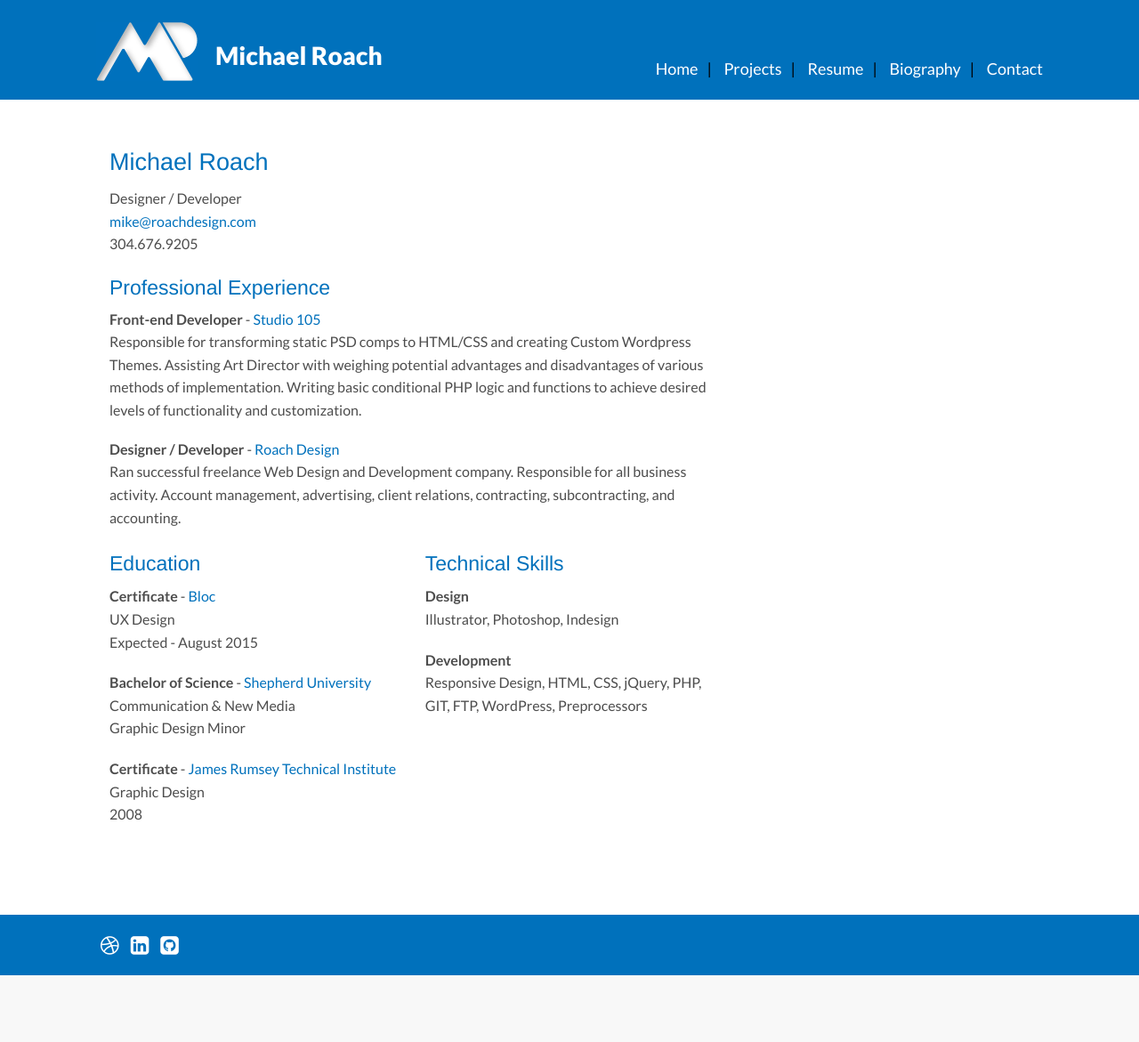
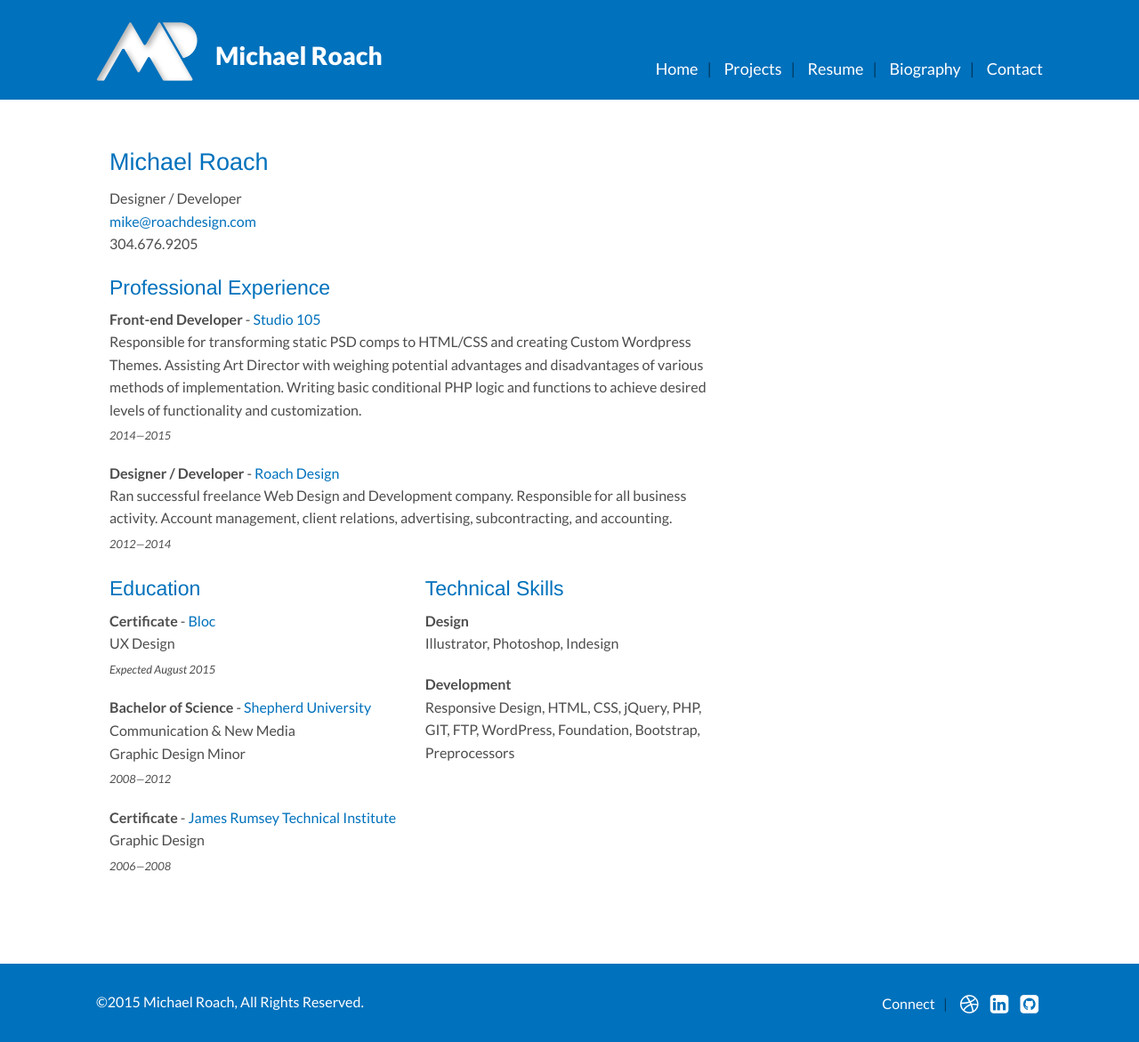
Before and after one commit to newventuredigital/portfolio, a PHP site: page /resume.php in a window 1280 px wide. Shown: the whole page at 89% size. Before the commit the page ends 1096 px from the top, so only its background shows below. Run offline with PHP 8.4, Linux system fonts and the light colour scheme; some libraries are stand-ins or nearby versions.

Commit message:
Resume, Footer, & Pipes

```diff
--- a/css/michaelroach.scss
+++ b/css/michaelroach.scss
@@ -1,5 +1,6 @@
 $blue: #0071BC;
 $dark-blue: #00558D;
+$darkest-blue: #00395E;
 $light-blue: #5DADE2;
 $light-blue-bg: #CCE3F2;
 $light-gray: #ddd;
@@ -26,7 +27,7 @@
       a {color:#fff; padding:0 $nav-space;}
       a:hover {color:$light-gray;}
     }
-    li:after {content:"|"; color:#000;}
+    li:after {content:"|"; color:$darkest-blue;}
     li:last-child:after {content:"";}
     li:last-child a {padding:0 0 0 $nav-space;}
   }
@@ -135,14 +136,19 @@
   button:hover {background:$dark-blue;}
 }
 
-footer {background:$blue; padding:15px 0; margin:80px 0 0;
-  ul.social{margin:0; padding:0;
+footer {color:#fff; background:$blue; padding:30px 0; margin:80px 0 0;
+  p {margin:0;}
+  p.inline {display:inline;}
+  ul.social{margin:0; padding:0; line-height:1px; display:inline; position:relative; bottom:-3px;
     li {list-style:none; display:inline-block; margin:0 5px;
       a {font-size:24px; color:#fff; transition: all 0.25s;}
       a:hover {color:$light-gray;}
     }
   }
 }
+
+.pipe {color:$darkest-blue;}
+.year {font-size:.8rem; display:block; margin-top:6px; font-style:italic;}
 
 .g-recaptcha iframe {position:absolute; right:50%; transform: translate(-50%,-50%); top:50%; left:50%; margin-top:4px;}
 
@@ -162,6 +168,7 @@
     }
   }
   .s-space-below {margin-bottom:30px;}
+  .s-space-below-xs {margin-bottom:10px;}
   .cf:before,
   .cf:after {content: " "; display: table;}
   .cf:after {clear: both;}
--- a/inc/footer.php
+++ b/inc/footer.php
@@ -1,10 +1,17 @@
   <footer>
-    <div class="row">
-      <ul class="social">
-        <li><a href="#"><i class="fa fa-dribbble"></i></a></li>
-        <li><a href="#"><i class="fa fa-linkedin-square"></i></a></li>
-        <li><a href="#"><i class="fa fa-github-square"></i></a></li>
-      </ul>
+    <div class="row small-uncollapse medium-collapse">
+      <div class="medium-6 columns small-only-text-center s-space-below-xs">
+        <p>&copy;<?php echo date("Y"); ?> Michael Roach, All Rights Reserved.</p>
+      </div>
+      <div class="medium-6 columns text-right small-only-text-center">
+        <p class="inline">Connect &nbsp; <span class="pipe">|</span> &nbsp;</p>
+        <ul class="social">
+          <li><a href="#"><i class="fa fa-dribbble"></i></a></li>
+          <li><a href="#"><i class="fa fa-linkedin-square"></i></a></li>
+          <li><a href="#"><i class="fa fa-github-square"></i></a></li>
+        </ul>
+      </div>
+
 
     </div>
   </footer>
@@ -14,7 +21,7 @@
 
 <script src="js/vendor/jquery.js"></script>
 <script src="js/foundation.min.js"></script>
-<script src="js/jribbble.min.js"></script>
+<?php if ($title == "Projects") { ?><script src="js/jribbble.min.js"></script><?php } ?>
 <script>
 $(document).foundation();
 
--- a/resume.php
+++ b/resume.php
@@ -13,24 +13,25 @@
 
                 <h3>Professional Experience</h3>
                 <b>Front-end Developer</b> - <a href="http://www.studio105.com" target="_blank">Studio 105</a>
-                <p>Responsible for transforming static PSD comps to HTML/CSS and creating Custom Wordpress Themes. Assisting Art Director with weighing potential advantages and disadvantages of various methods of implementation. Writing basic conditional PHP logic and functions to achieve desired levels of functionality and customization.</p>
-
-                <b>Designer / Developer</b> - <a href="http://www.roachdesign.com" target="_blank">Roach Design</a>
-                <p>Ran successful freelance Web Design and Development company. Responsible for all business activity. Account management, advertising, client relations, contracting, subcontracting, and accounting. </p>
+                <p>Responsible for transforming static PSD comps to HTML/CSS and creating Custom Wordpress Themes. Assisting Art Director with weighing potential advantages and disadvantages of various methods of implementation. Writing basic conditional PHP logic and functions to achieve desired levels of functionality and customization.<span class="year">2014&mdash;2015</span></p>
+                <b>Designer / Developer</b> - <a href="http://www.roachdesign.com" target="_blank">Roach Design</a><br>
+                <p>Ran successful freelance Web Design and Development company. Responsible for all business activity. Account management, client relations, advertising, subcontracting, and accounting.<span class="year">2012&mdash;2014</span></p>
                 <div class="row">
                   <div class="medium-6 columns">
                     <h3>Education</h3>
                     <p><b>Certificate</b> - <a href="http://www.bloc.io" target="_blank">Bloc</a><br>
                     UX Design<br>
-                    Expected - August 2015</p>
+                    <span class="year">Expected August 2015</span></p>
 
                     <p><b>Bachelor of Science</b> - <a href="http://www.shepherd.edu/" target="_blank">Shepherd University</a><br>
                     Communication & New Media<br/>
-                    Graphic Design Minor</p>
+                    Graphic Design Minor
+                    <span class="year">2008&mdash;2012</span>
+                    </p>
 
                     <p><b>Certificate</b> - <a href="http://www.jamesrumsey.com/" target="_blank">James Rumsey Technical Institute</a><br>
-                    Graphic Design<br>
-                    2008</p>
+                    Graphic Design
+                    <span class="year">2006&mdash;2008</span></p>
                   </div>
                   <div class="medium-6 columns">
                     <h3>Technical Skills</h3>
@@ -39,7 +40,7 @@
                     </p>
 
                     <p><b>Development</b><br>
-                    Responsive Design, HTML, CSS, jQuery, PHP, GIT, FTP, WordPress, Preprocessors</p>
+                    Responsive Design, HTML, CSS, jQuery, PHP, GIT, FTP, WordPress, Foundation, Bootstrap, Preprocessors</p>
                   </div>
                 </div>
 
```
Also changed, not shown: css/michaelroach.css.
